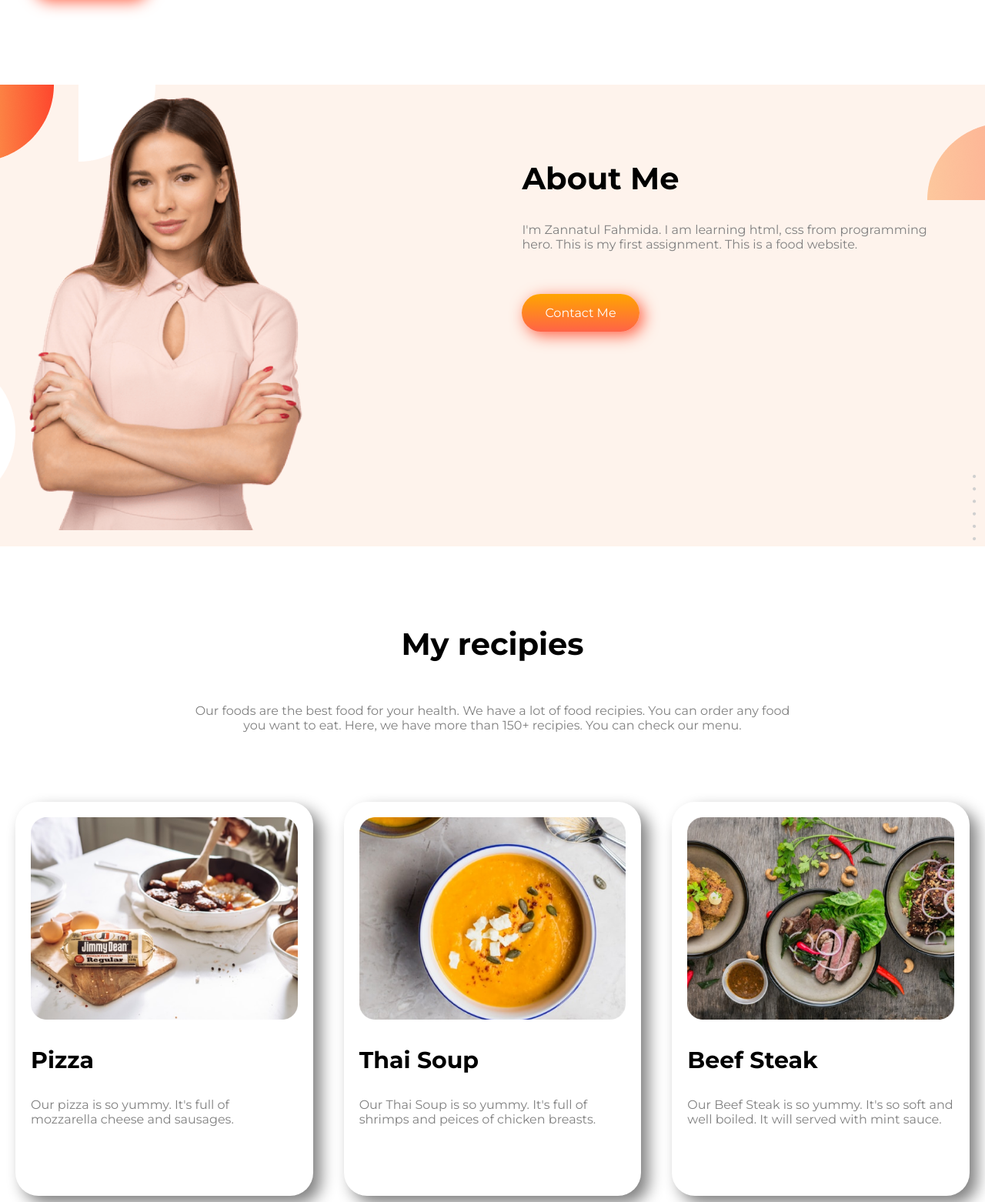
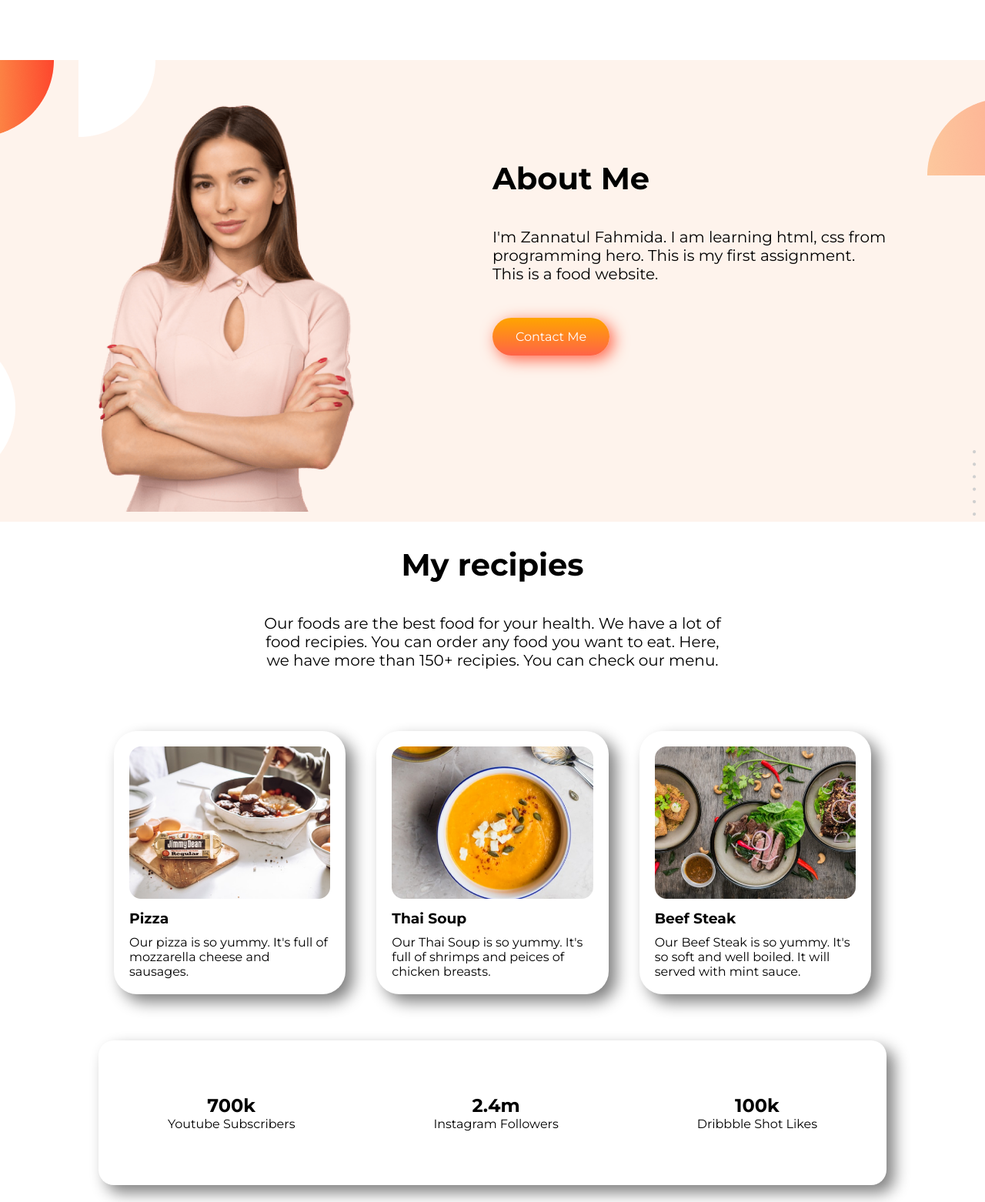
Before and after one commit to Zannatul-Fahmida/food-network, a plain HTML site: page index.html in a window 1280 px wide. Shown: the part 618-2180 px from the top of the page at 77% size. Drawn offline with Linux system fonts and the light colour scheme.

Commit message:
complete

```diff
--- a/index.html
+++ b/index.html
@@ -11,29 +11,31 @@
     <title>Food Network</title>
 </head>
 <body>
-    <section class="top-banner flexible-container">
-        <div class="half-width">
+    <section class="container flexible-container">
+        <div class="half-width section-content">
             <h1><span class="tomato-color">Skip</span> The Diet,</h1>
             <h1>Just Eat Healthy</h1>
             <h1>With Food Network</h1>
-            <p>Imagine you don't need a diet because we provide healthy and delicious food for you!</p>
-            <a class="link-button" ctarget="_blank" href="https://github.com/">Order Food</a>
+            <p class="margin-bottom">Imagine you don't need a diet because we provide healthy and delicious food for you!</p>
+            <a class="link-button" target="_blank" href="https://github.com/">Order Food</a>
         </div>
-        <div class="half-width">
+        <div class="half-width section-img">
             <img src="images/female/Group 8425.png" alt="">
         </div>
     </section>
-    <section class="about-me flexible-container">
-        <div class="half-width">
+    <section class="about-me">
+        <div class="container flexible-container">
+            <div class="half-width section-img">
                 <img src="images/female/Person Image.png" alt="">
             </div>
-        <div class="half-width">
+            <div class="half-width section-content">
                 <h2>About Me</h2>
-            <p>I'm Zannatul Fahmida. I am learning html, css from programming hero. This is my first assignment. This is a food website.</p>
+                <p class="margin-bottom">I'm Zannatul Fahmida. I am learning html, css from programming hero. This is my first assignment. This is a food website.</p>
                 <a class="link-button" target="_blank" href="https://github.com/">Contact Me</a>
             </div>
+        </div>
     </section>
-    <section class="margin-bottom">
+    <section class="container">
         <div class="intro">
         <h2>My recipies</h2>
         <p>Our foods are the best food for your health. We have a lot of food recipies. You can order any food you want to eat. Here, we have more than 150+ recipies. You can check our menu.</p>
@@ -56,7 +58,7 @@
             </div>
         </div>
     </section>
-    <section class="subscriber margin-bottom">
+    <section class="subscriber container">
         <div  class="subscriber-items">
             <div class="subscriber-item">
                 <h1>700k</h1>
@@ -72,7 +74,7 @@
             </div>
         </div>
     </section>
-    <section class="margin-bottom">
+    <section class="margin-bottom container">
         <div class="intro">
             <h2>Our <span class="tomato-color">Chefs</span></h2>
             <p>We have the best chefs in our food network.</p>
@@ -97,6 +99,7 @@
         </div>
     </section>
     <section class="testimonial">
+        <div class="container">
             <div class="intro">
                 <h2>Testimonials</h2>
                 <p>Satisfied customers give their personal opinion about us.</p>
@@ -104,12 +107,16 @@
             <div class="review intro">
                 <img src="images/male/guy-eats-hot-dog-which-himself-has-prepared-street-food-young-man-blue-shirt-eats-hot-dog-white-background-100449486-removebg-preview.png" alt="">
                 <p>"I have taste all the recipes. The foods are very tasty. I love these foods."</p>
-            <h4>- Ian Boner</h4>
+                <h4>- Ian Boner</h4><br>
+                <a class="subscribe-button" target="_blank" href="https://github.com/">SUBSCRIBE</a>
+            </div>
         </div>
     </section>
     <footer>
+        <div class="container">
             <h3><span class="tomato-color">FOOD</span> NETWORK</h3>
             <p>Eat healthy to live healthy. Live healthy to live happy.</p>
+        </div>
     </footer>
 </body>
 </html>
--- a/style.css
+++ b/style.css
@@ -1,35 +1,41 @@
+*{
+    margin: 0;
+    padding: 0;
+}
 body{
     font-family: 'Montserrat', sans-serif;
     margin: 0;
 }
-h1{
+.container{
+    width: 80%;
+    margin: 0 auto;
+}
+.section-content h1{
     font-size: 50px;
-    margin-top: 70px;
 }
-h2{
-    font-size: 40px;
-    margin-top: 80px;
+.section-content p,
+.intro p{
+    font-size: 20px;
+    padding: 40px 0;
 }
-h3{
-    font-size: 30px;
+.margin-bottom{
+    margin-bottom: 20px;
 }
-p{
-    color: gray;
-    margin-bottom: 70px;
+.section-content{
+    padding-top: 60px;
 }
 .tomato-color{
     color: tomato;
 }
 .flexible-container{
     display: flex;
-    margin-bottom: 50px;
+    padding: 40px 0;
 }
 .half-width{
     width: 50%;
-    padding: 3%;
 }
 .half-width img{
-    width: 90%;
+    width: 100%;
 }
 .link-button{
     text-decoration: none;
@@ -44,20 +50,24 @@ p{
     background-repeat: no-repeat;
     background-position: center;
 }
-.about-me img{
-    width: 63%;
+.about-me .section-content{
+    padding-top: 120px;
 }
-.margin-bottom{
-    margin-bottom: 100px;
+.about-me .half-width img{
+    padding-top: 50px;
+    width: 65%;
+}
+.section-content h2,
+.intro h2{
+    font-size: 40px;
 }
 .intro{
     text-align: center;
-}
-.intro p{
-    padding: 20px 250px;
+    width: 60%;
+    margin: 0 auto;
 }
 .recipe-item{
-    width: 30%;
+    width: 33%;
     margin-left: 20px;
     margin-right: 20px;
     box-shadow: 10px 10px 20px gray;
@@ -67,18 +77,21 @@ p{
 .recipe-item img{
     width: 100%;
 }
+.recipe-item h3{
+    padding: 10px 0;
+}
 .subscriber{
-    margin-left: 100px;
-    margin-right: 100px;
+    text-align: center;
+    margin: 20px auto 50px auto;
     box-shadow: 10px 10px 20px gray;
     border-radius: 20px;
+    padding: 70px 0;
 }
 .subscriber-items{
     display: flex;
 }
 .subscriber-item{
-    margin-left: 110px;
-    margin-right: 110px;
+    margin: 0 auto;
 }
 .chef{
     width: 30%;
@@ -98,10 +111,10 @@ p{
     background-image: url('images/shapes/Frame\ 58.jpg');
     background-repeat: no-repeat;
     background-size: cover;
-    padding: 10px;
+    padding: 60px 0;
 }
 .review img{
-    width: 20%;
+    width: 40%;
 }
 .review p{
     padding: 0;
@@ -109,13 +122,21 @@ p{
 .review h4{
     padding-bottom: 20px;
 }
+.subscribe-button{
+    text-decoration: none;
+    padding: 15px 22px;
+    background-image: linear-gradient(rgb(240, 6, 45), rgb(224, 109, 128));
+    color: white;
+    font-weight: 700;
+    border-radius: 10px;
+}
 footer{
-    padding-top: 50px;
     background-color: black;
     text-align: center;
-    height: 250px;
+    padding: 60px 0;
 }
 footer h3{
+    font-size: 30px;
     color: gray;
 }
 footer p{
```
Lines whose indentation alone changed are shown as unchanged.
